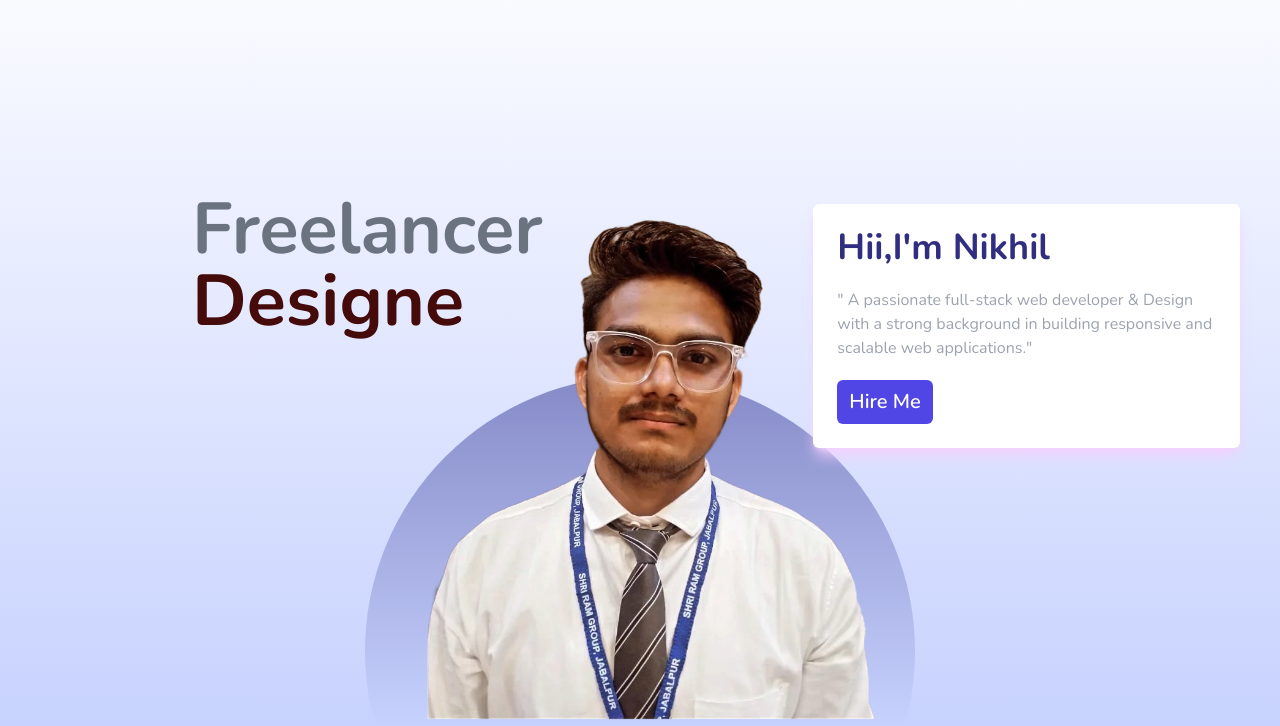
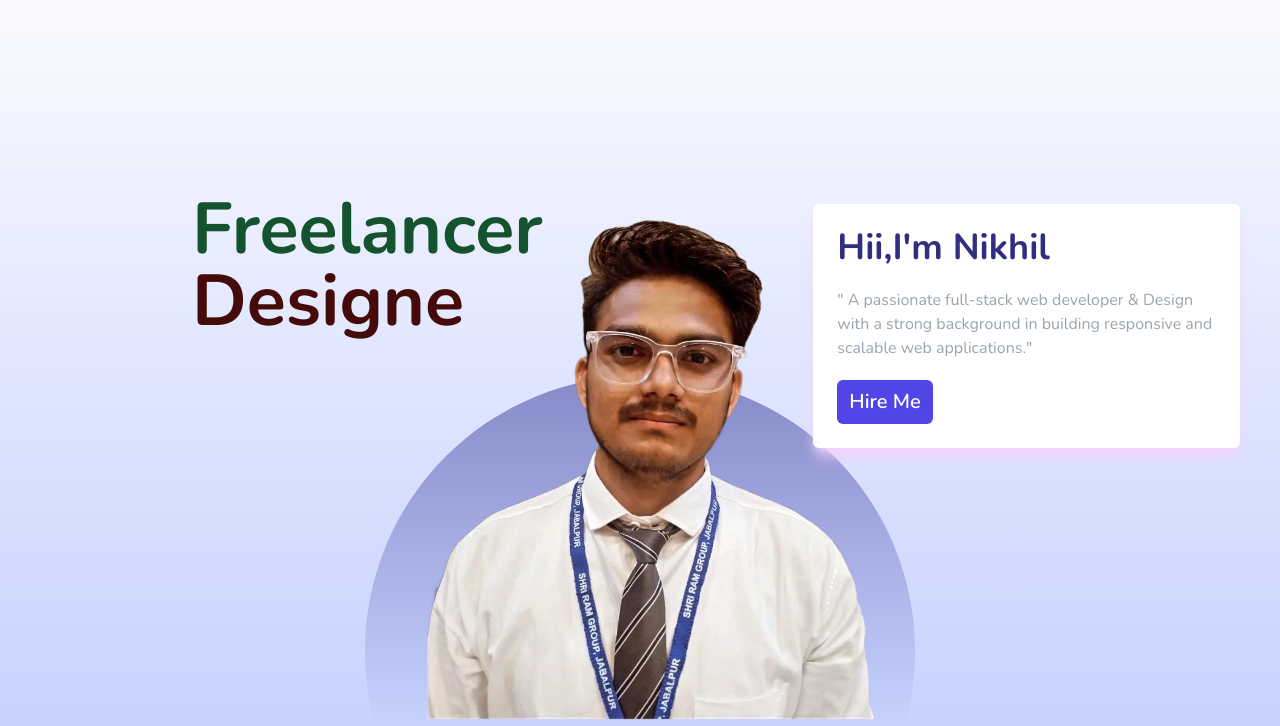
Before and after one commit to NikhilDubey23/myportfolio, a website: page index.html in a window 1280 px wide. Shown: the part 74-800 px from the top of the page. Drawn offline with nearby package versions, Linux system fonts and the light colour scheme.

Commit message:
Updated website design

```diff
--- a/index.html
+++ b/index.html
@@ -88,7 +88,7 @@
         <!-- animated text -->
         <div
             class="absolute top-1/3 left-7 text-3xl sm:left-5 sm:text-7xl md:left-1/4 md:text-43xl lg:left-5 xl:left-48 xl:text-7xl font-bold">
-            <span class="text-gray-500">Freelancer</span>
+            <span class="text-green-900">Freelancer</span>
             <p id="text" class="text-red-950"></p>
 
         </div>
```
